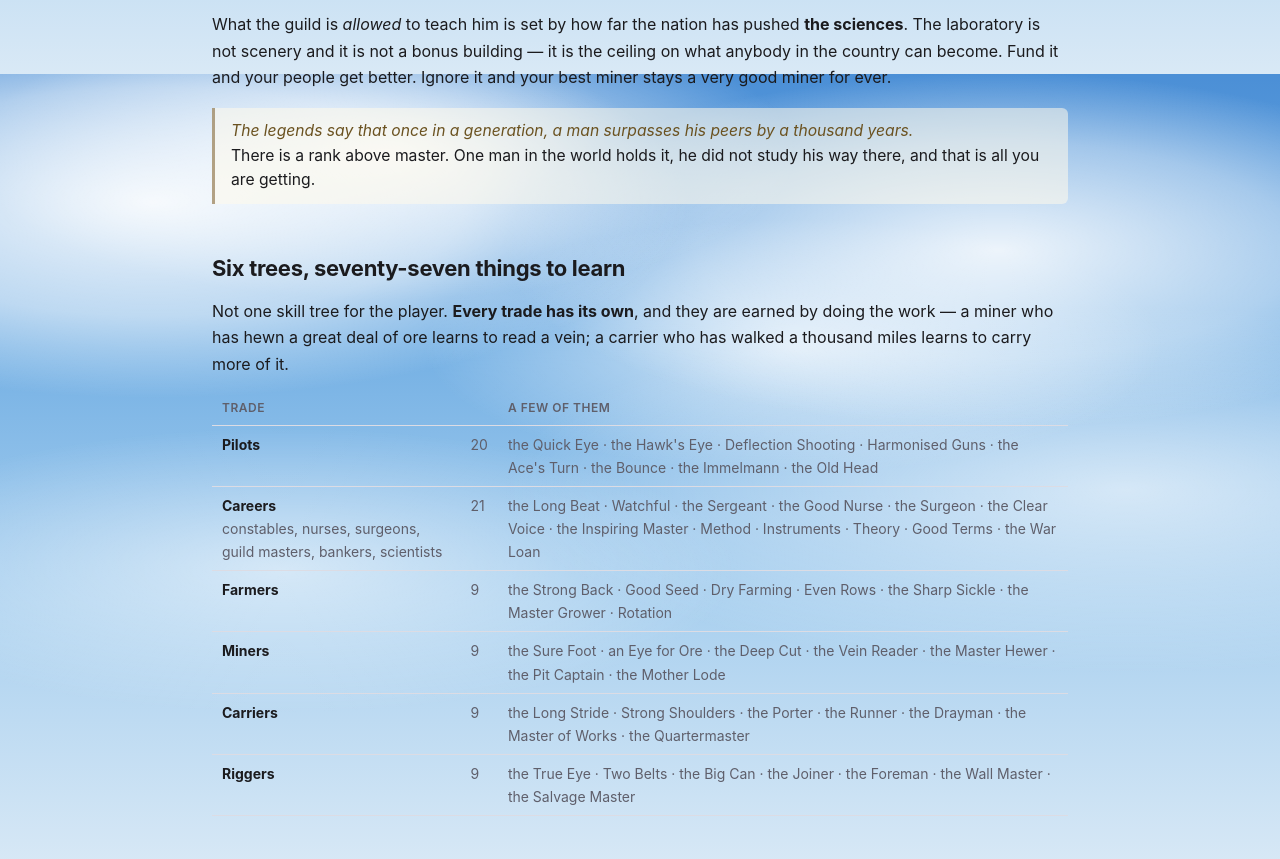
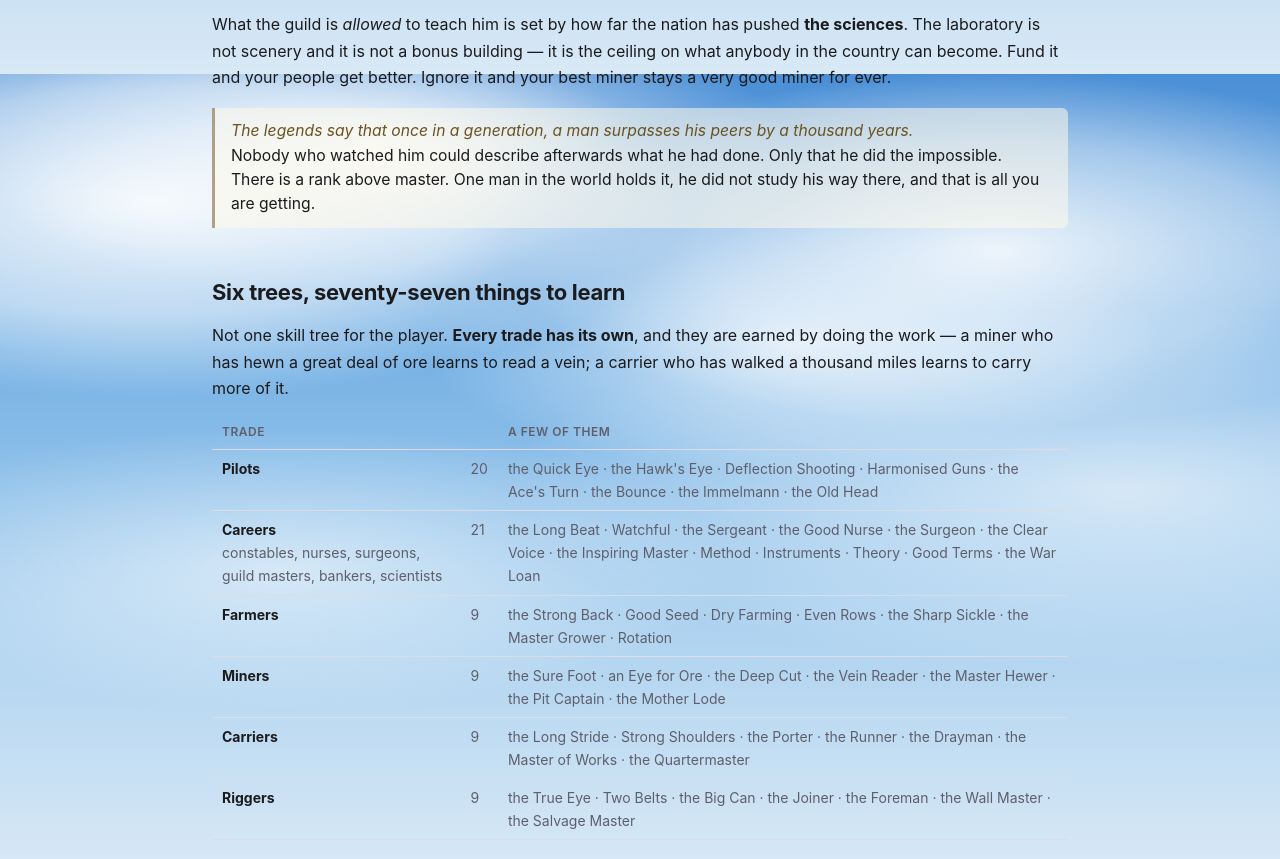
Before and after one commit to Aldmere/meridian-releases, a plain HTML site: page index.html in a window 1280 px wide. Shown: the part 3926-4785 px from the top of the page. Drawn offline with Linux system fonts and the light colour scheme.

Commit message:
Update the download page

```diff
--- a/index.html
+++ b/index.html
@@ -283,6 +283,7 @@ scenery and it is not a bonus building — it is the ceiling on what anybody in
 Ignore it and your best miner stays a very good miner for ever.</p>
 
 <p class="legend"><em>The legends say that once in a generation, a man surpasses his peers by a thousand years.</em><br>
+Nobody who watched him could describe afterwards what he had done. Only that he did the impossible.<br>
 There is a rank above master. One man in the world holds it, he did not study his way there, and that is all you are getting.</p>
 
 <h2>Six trees, seventy-seven things to learn</h2>
```
